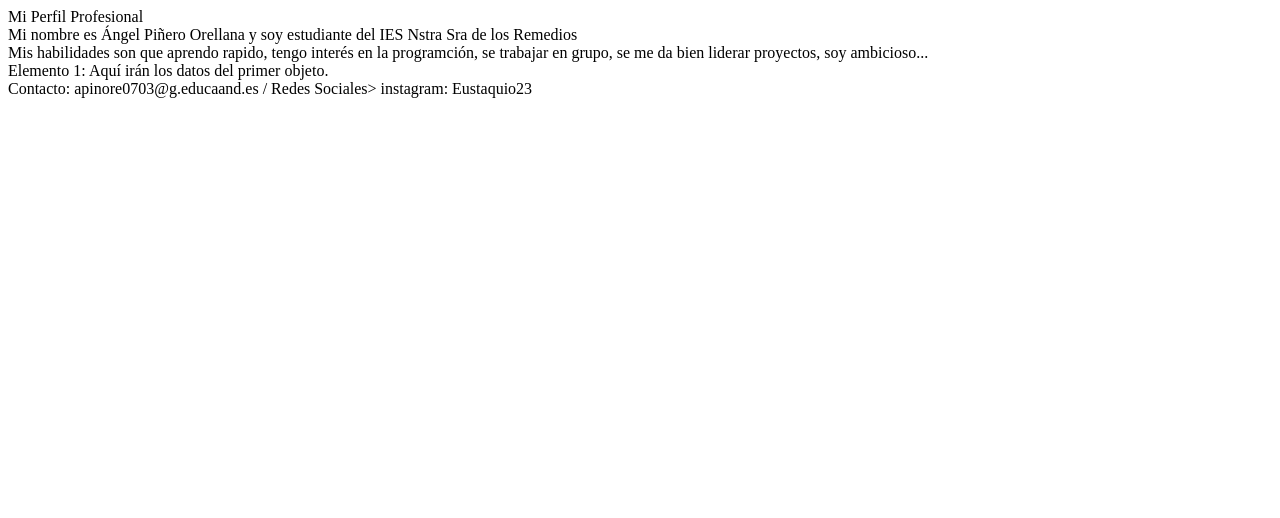
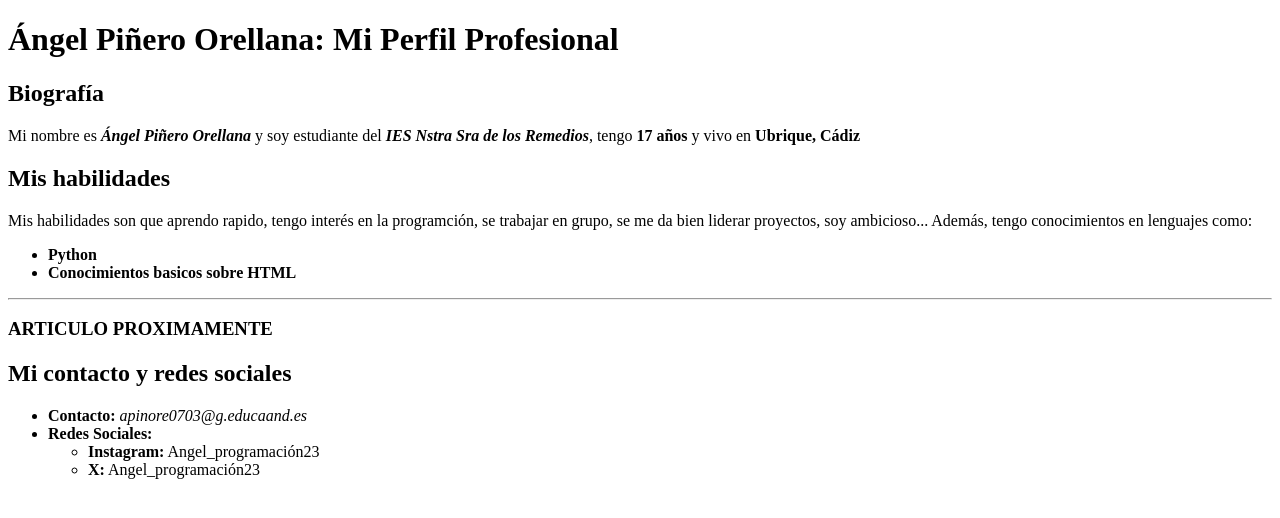
Before and after one commit to Anggeehh/Mis-Retos-HTML, a plain HTML site: page Index.html in a window 1280 px wide. Drawn offline with Linux system fonts and the light colour scheme.

Commit message:
2º Micro Reto Completado

```diff
--- a/Index.html
+++ b/Index.html
@@ -1,4 +1,5 @@
 <!-- Este va a ser mi repositorio de los micro-retos que hagamos en programación HTML-->
+
 <!DOCTYPE html>
 <html lang="es">
 <head>
@@ -10,29 +11,46 @@
 
     <header>
         <!-- Este va a ser el encabezado de mi página web -->
-        Mi Perfil Profesional
-    </header>
+        <h1>Ángel Piñero Orellana: Mi Perfil Profesional </h1>
 
     <main>
         <section>
             <!-- Aquí estará la biografía -->
-            Mi nombre es Ángel Piñero Orellana y soy estudiante del IES Nstra Sra de los Remedios
+             <p><strong><h2>Biografía</h2></strong></p>
+            <p>Mi nombre es <em><strong>Ángel Piñero Orellana</em></strong> y soy estudiante del <strong><em>IES Nstra Sra de los Remedios</em></strong>, tengo <strong>17 años</strong> y vivo en <strong>Ubrique, Cádiz</strong></p>
 
         <section>
             <!-- Aquí estarán mis habilidades -->
-            Mis habilidades son que aprendo rapido, tengo interés en la programción, se trabajar en grupo, se me da bien liderar proyectos, soy ambicioso...
+             <p><h2>Mis habilidades</h2></p>
+            <p>Mis habilidades son que aprendo rapido, tengo interés en la programción, se trabajar en grupo, se me da bien liderar proyectos, soy ambicioso... Además, tengo conocimientos en lenguajes como:  </p>
+                 <ul>
+                        <li><strong>Python</strong></li>
+                        <li><strong>Conocimientos basicos sobre HTML</strong>
 
+                        </li>
+                 </ul>
+
+        <hr>
             <article>
                 <!-- Cada elemento individual de la colección es un article -->
-                Elemento 1: Aquí irán los datos del primer objeto.
+                <p><h3>ARTICULO PROXIMAMENTE</h3></p>
             </article>
+        </section>
         </section>
     </main>
 
     <footer>
         <!-- Mi Contacto y Redes Sociales -->
-        Contacto: apinore0703@g.educaand.es /
-        Redes Sociales> instagram: Eustaquio23
+        <p><h2><strong>Mi contacto y redes sociales</strong></h2></p>
+        <ul>
+        <li><strong>Contacto:</strong> <em>apinore0703@g.educaand.es</em></li>
+        <li><strong>Redes Sociales:</strong>
+            <ul>
+                <li><strong>Instagram:</strong> Angel_programación23</li>
+                <li><strong>X:</strong> Angel_programación23</li>
+            </ul>
+        </li>
+    </ul>
     </footer>
 
 </body>
```
